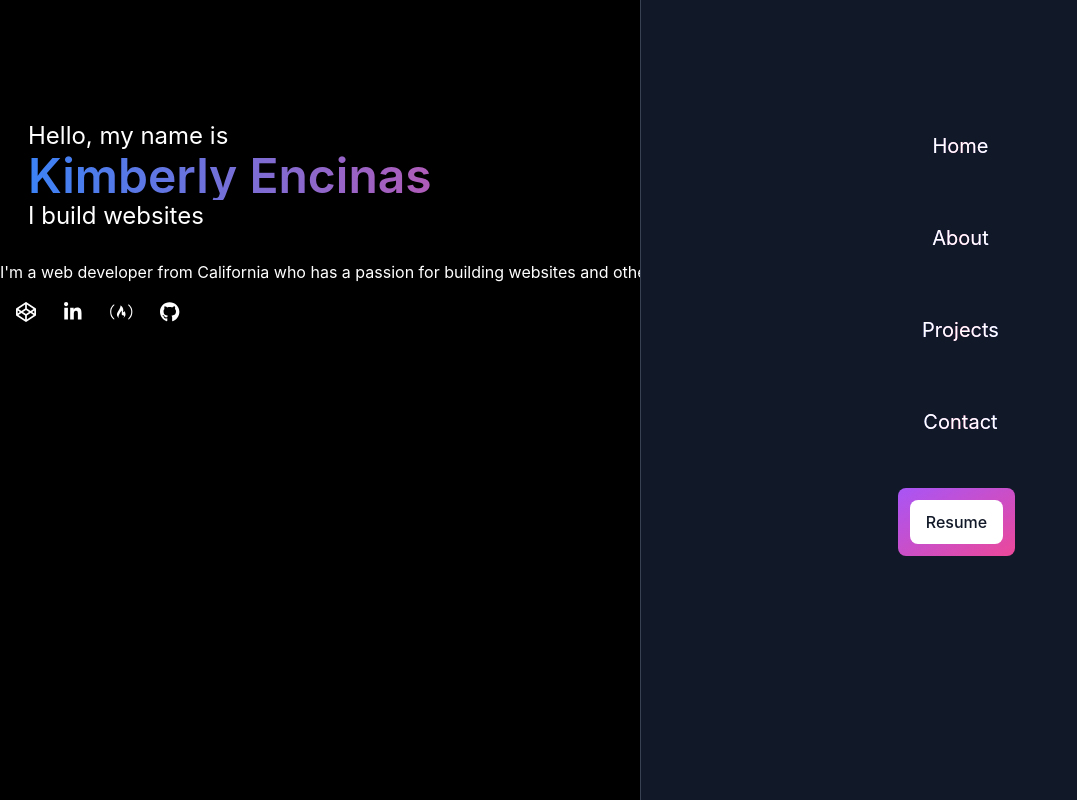
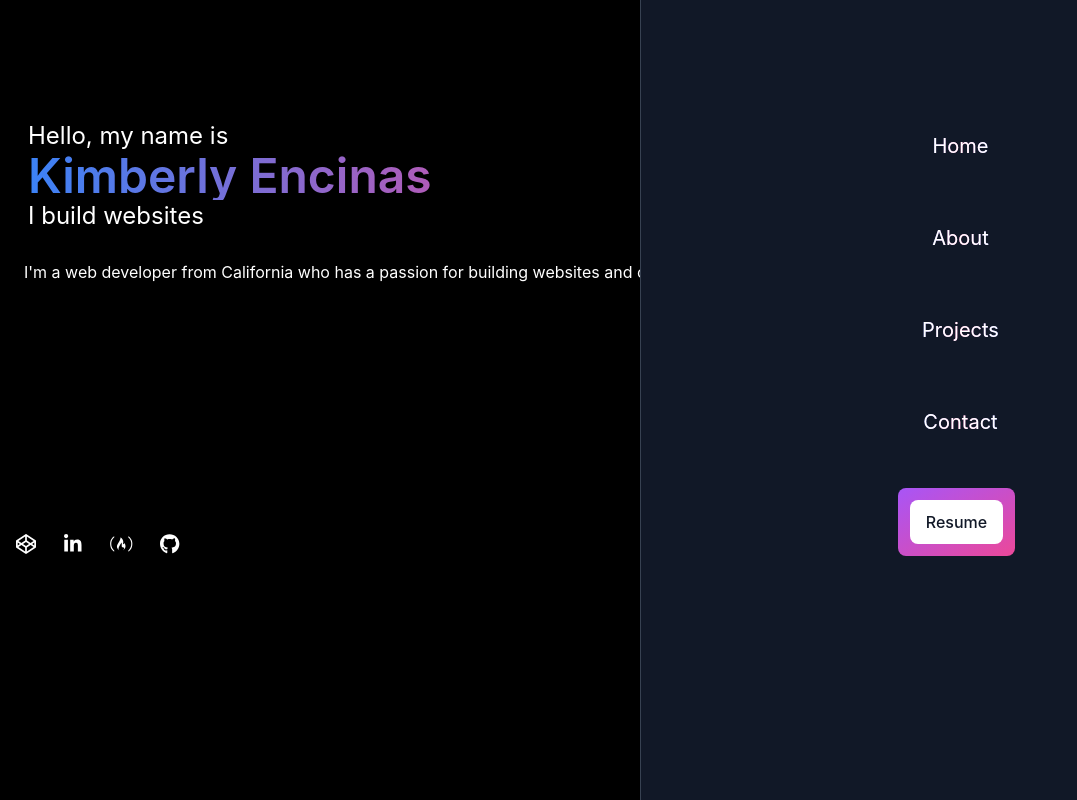
Before and after one commit to kimbencinas/kimbencinas.github.io, a React (Create React App) app: page / in a window 1280 px wide. Shown: the whole page, without its empty margins (0-1077 px from the left). Built offline with nearby package versions, Linux system fonts and the light colour scheme.

Commit message:
add info to about me section

```diff
--- a/src/App.js
+++ b/src/App.js
@@ -4,6 +4,7 @@ import Socials from './Components/Socials';
 import Projects from './Pages/Projects';
 import About from './Pages/About';
 import Contact from './Pages/Contact';
+import placeholderImg from './img/placeholder-image.jpg'
 
 function App() {
   return (
@@ -14,8 +15,9 @@ function App() {
         <h1 className="block text-transparent bg-clip-text bg-gradient-to-r from-blue-500 via-pink-500 to-blue-500 text-5xl font-semibold">Kimberly Encinas</h1>
         <h3 className="text-2xl">I build websites</h3>
       </div>
-      <div className="short-bio">
-        <p>I'm a web developer from California who has a passion for building websites and other digital experiences.</p>
+      <div className="short-bio flex ml-6 gap-4">
+        <p className="text-left">I'm a web developer from California who has a passion for building websites and other digital experiences.</p>
+      <img src={placeholderImg} alt="logo" className="justify-end size-64" />
       </div>
       <Socials />
     </div>
--- a/src/Pages/About.jsx
+++ b/src/Pages/About.jsx
@@ -4,6 +4,10 @@ export default function About() {
     return (
         <div>
             <h2 className="text-transparent bg-clip-text bg-gradient-to-r from-blue-500 via-pink-500 to-blue-500 text-3xl font-medium">About Me</h2>
+            <div className="p-4">
+                <p>Hello, my name is Kimberly and I have a passion for creating websites. Ever since my CS class in high school, I've developed a love for computers and technology.</p>
+                <p>Besides being a web developer, I love fashion, art, music, and video games.</p>
+            </div>
         </div>
     );
 }
```
